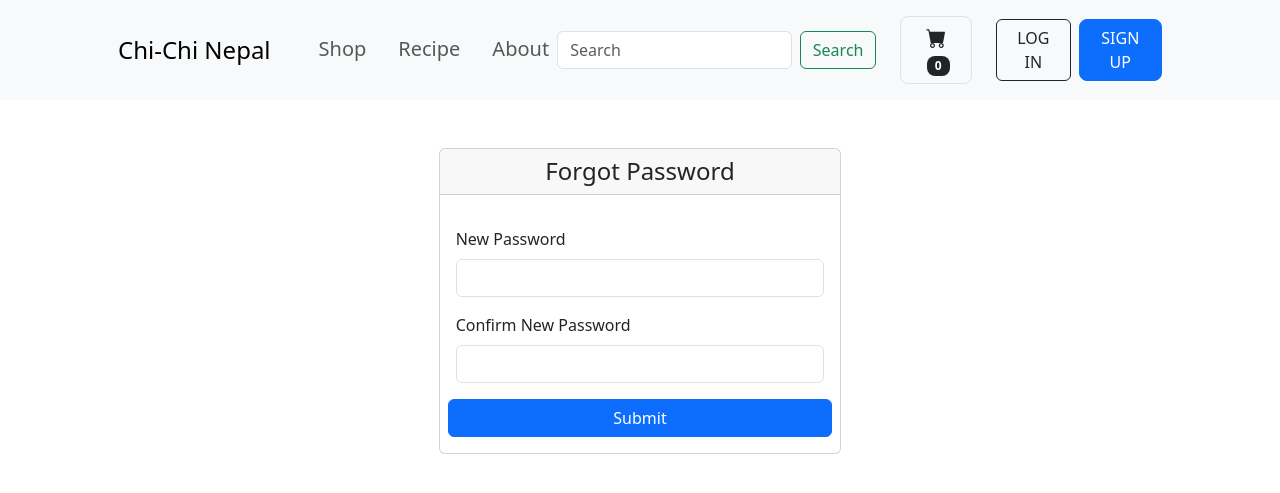
After one commit to Alash-Shrestha/online-meat-shop, a Django app: template templates/users/forgot_password.html in a window 1280 px wide. The commit adds this page. Shown: the top 493 px of the page. Run offline with Django 5.2, Linux system fonts and the light colour scheme; the template is opened without the code that fills it, so the values that code supplies are empty.

Commit message:
Update templates

```diff
--- a/templates/supplier/order_list.html
+++ b/templates/supplier/order_list.html
@@ -73,8 +73,8 @@
             <strong>{{user}}</strong>
             </a>
             <ul class="dropdown-menu dropdown-menu-dark text-small shadow">
-            <li><a class="dropdown-item" href="{% url "supplier:update_profile" %}">Profile</a></li>
-            <li><hr class="dropdown-divider"></li>
+            {% comment %} <li><a class="dropdown-item" href="{% url "supplier:update_profile" %}">Profile</a></li> {% endcomment %}
+            {% comment %} <li><hr class="dropdown-divider"></li> {% endcomment %}
             <li><a class="dropdown-item" href="{% url "supplier:logout_page" %}">Sign out</a></li>
             </ul>
         </div>
@@ -100,7 +100,7 @@
                 <th scope="col">Name</th>
                 <th scope="col">Quantity</th>
                 <th scope="col">Address</th>
-            <th scope="col">Order Placed</th>
+                <th scope="col">Order Placed</th>
                 <th scope="col">Status</th>
             </tr>
             </thead>
--- a/templates/supplier/products.html
+++ b/templates/supplier/products.html
@@ -73,8 +73,8 @@
             <strong>{{user}}</strong>
             </a>
             <ul class="dropdown-menu dropdown-menu-dark text-small shadow">
-            <li><a class="dropdown-item" href="{% url "supplier:update_profile" %}">Profile</a></li>
-            <li><hr class="dropdown-divider"></li>
+            {% comment %} <li><a class="dropdown-item" href="{% url "supplier:update_profile" %}">Profile</a></li>
+            <li><hr class="dropdown-divider"></li> {% endcomment %}
             <li><a class="dropdown-item" href="{% url "supplier:logout_page" %}">Sign out</a></li>
             </ul>
         </div>
--- /dev/null
+++ b/templates/users/forgot_password.html
@@ -0,0 +1,30 @@
+{% extends 'base.html' %}
+{% load static %}
+{% block navbar %}
+{% include 'navbar.html' %}
+{% endblock navbar %}
+{% block body %}
+<div class="container-fluid my-5">
+    <div class="row justify-content-center">
+        <div class="col-md-4 col-lg-4">
+            <div class="card">
+            <h4 class="mb-3 card-header text-center">Forgot Password</h4>
+            <form method="POST">
+                {% csrf_token %}
+                <div class="row g-3 card-body">
+                    <div class="col-12">
+                        <label for="password" class="form-label">New Password</label>
+                        <input type="password" name="password" class="form-control" id="password" required autocomplete="off">
+                    </div>
+                    <div class="col-12">
+                        <label for="password" class="form-label">Confirm New Password</label>
+                        <input type="password" name="confirm_password" class="form-control" id="confirm_password" required autocomplete="off">
+                    </div>
+                    <button class="btn btn-primary" type="submit">Submit</button>
+                </div>
+            </form>
+            </div>
+        </div>
+    </div>
+</div>
+{% endblock body %}
--- a/templates/users/login.html
+++ b/templates/users/login.html
@@ -39,7 +39,7 @@
                                 <a href="{% url "users:signup_page" %}" class="ms-1">Sign Up</a>
                             </div>
                             <div class="text-center mt-3">
-                                <a href="#" class="text-decoration-none">Forgot Password?</a>
+                                <a href="{% url "users:check_email" %}" class="text-decoration-none">Forgot Password?</a>
                             </div>
                         </div>
                     </div>
```
Also changed, not shown: templates/supplier/order.html (+12 -5 lines), templates/users/check_email.html (added, +26 -0 lines), templates/users/update_user.html (+8 -8 lines).
